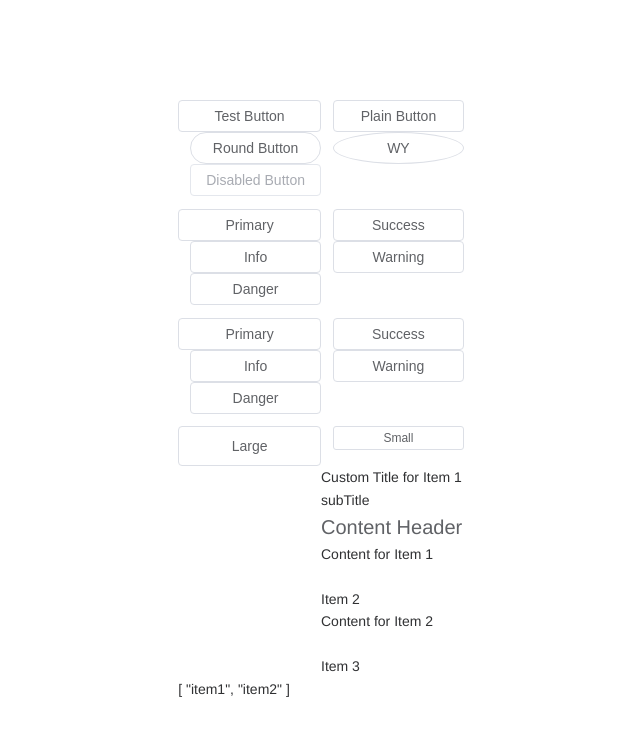
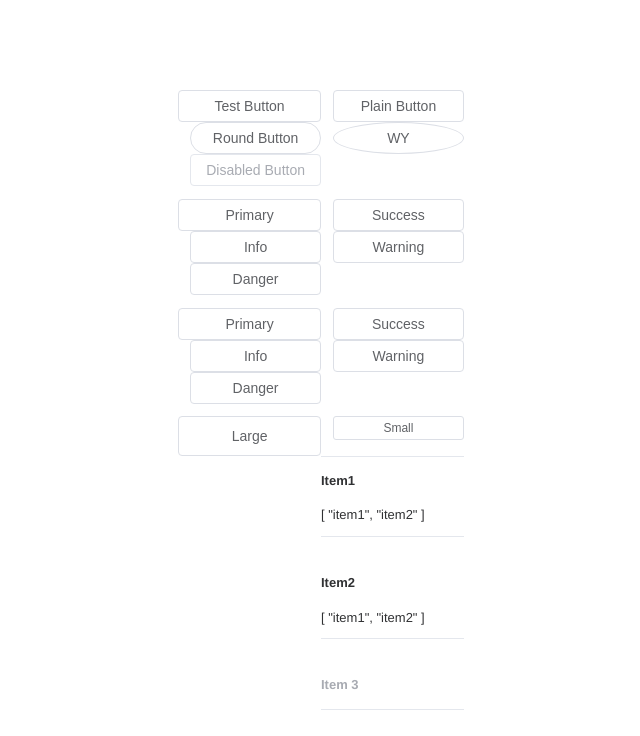
Before and after one commit to WeCcRy/component, a Vue app in the folder v-comp/: page / in a window 1280 px wide. Shown: the top 736 px of the page, without its empty margins (319-959 px from the left). Built offline with nearby package versions, Linux system fonts and the light colour scheme; the HTML template or start-up script is replaced by a standard one.

Commit message:
Collapse组件-v1

```diff
--- a/v-comp/package.json
+++ b/v-comp/package.json
@@ -13,6 +13,7 @@
     "format": "prettier --write src/"
   },
   "dependencies": {
+    "postcss-nested": "^7.0.2",
     "vue": "^3.5.13"
   },
   "devDependencies": {
--- a/v-comp/src/App.vue
+++ b/v-comp/src/App.vue
@@ -36,20 +36,15 @@ const openedVal = ref<NameType[]>(['item1', 'item2'])
   <Button size="large">Large</Button>
   <Button size="small">Small</Button><br /><br />
 
-  <Collapse v-model=openedVal accordion>
-    <Item title="Item 1" name="item1">
+  <Collapse v-model=openedVal>
+    <Item title="Item1" name="item1">
       <!-- 具名插槽-item -->
-      <template #title>
-        <div>Custom Title for Item 1</div>
-        <div>subTitle</div>
-      </template>
-      <h1>Content Header</h1>
-      <div>Content for Item 1</div>
+      <div>  {{openedVal}}</div>
     </Item>
     <br />
 
-    <Item title="Item 2" name="item2">
-      <div>Content for Item 2</div>
+    <Item title="Item2" name="item2">
+      <div>  {{openedVal}}</div>
     </Item>
     <br />
 
@@ -57,8 +52,6 @@ const openedVal = ref<NameType[]>(['item1', 'item2'])
       <div>Content for Item 3</div>
     </Item>
   </Collapse>
-
-  {{openedVal}}
 </template>
 
 <style scoped></style>
--- a/v-comp/src/components/Collapse/CollapseItem/CollapseItem.vue
+++ b/v-comp/src/components/Collapse/CollapseItem/CollapseItem.vue
@@ -1,22 +1,25 @@
 <template>
-    <div
-    class = 'wy-collapse-item'
-    :class="{
-        'is-disabled':disabled
+    <div class='wy-collapse-item'>
+        <div class=wy-collapse-item__header :id="`item_header-${name}`" @click=handleClick(String(name)) :class="{
+        'is-disabled': disabled,
+        'is-active': isActive,
     }">
-        <div class = wy-collapse-item__header :id="`item_header-${name}`" @click = handleClick(String(name))>
-            <slot name = 'title'>{{title}}</slot>
+            <slot name='title'>{{ title }}</slot>
+        </div>
+        <Transition name="slide" v-on="transitionEvents">
+            <div class="vk-collapse-item__wrapper" v-show="isActive">
+                <div class='wy-collapse-item__content' :id="`item_content-${name}`">
+                    <slot></slot>
+                </div>
             </div>
-            <div class ='wy-collapse-item_content' :id="`item_content-${name}`" v-show = isActive>
-                <slot></slot>
-            </div>
-</div>
+        </Transition>
+    </div>
 </template>
 
 <script setup lang="ts">
-import type { CollapseItemProps,CollapseContext } from '../types';
-import {CollapseContextKey} from '../types';
-import {computed, inject} from 'vue';
+import type { CollapseItemProps, CollapseContext } from '../types';
+import { CollapseContextKey } from '../types';
+import { computed, inject } from 'vue';
 defineOptions({
     name: 'WyCollapseItem',
     inheritAttrs: false,
@@ -29,8 +32,32 @@ const isActive = computed(() => {
     return CollapseContext?.activeNames.value.includes(props.name)
 });
 
-const handleClick = (name:string) => {
+const handleClick = (name: string) => {
     if (props.disabled) return; // 如果当前项被禁用，则不执行点击事件
     CollapseContext?.handleClick(name); // 调用父组件的点击事件处理函数
 };
+
+const transitionEvents: Record<string, (el: HTMLElement) => void> = {
+    beforeEnter(el) {
+        el.style.height = '0px';
+        el.style.overflow = 'hidden'
+    },
+    enter(el) {
+        el.style.height = `${el.scrollHeight}px`;
+    },
+    afterEnter(el) {
+        el.style.height = '';
+    },
+    beforeLeave(el) {
+        el.style.height = `${el.scrollHeight}px`;
+    },
+    leave(el) {
+        el.style.height = '0px';
+        el.style.overflow = 'hidden'
+
+    },
+    afterLeave(el) {
+        el.style.height = '';
+    },
+};
 </script>
--- /dev/null
+++ b/v-comp/src/components/Collapse/style.css
@@ -0,0 +1,56 @@
+.wy-collapse {
+  --wy-collapse-border-color: var(--wy-border-color-light);
+  --wy-collapse-header-height: 48px;
+  --wy-collapse-header-bg-color: var(--wy-fill-color-blank);
+  --wy-collapse-header-text-color: var(--wy-text-color-primary);
+  --wy-collapse-header-font-size: 13px;
+  --wy-collapse-content-bg-color: var(--wy-fill-color-blank);
+  --wy-collapse-content-font-size: 13px;
+  --wy-collapse-content-text-color: var(--wy-text-color-primary);
+  --wy-collapse-disabled-text-color: var(--wy-disabled-text-color);
+  --wy-collapse-disabled-border-color: var(--wy-border-color-lighter);
+  border-top: 1px solid var(--wy-collapse-border-color);
+  /* border-bottom: 1px solid var(--wy-collapse-border-color); */
+}
+.wy-collapse-item__header{
+  display: flex;
+  align-items: center;
+  /* justify-content: space-between; */
+  height: var(--wy-collapse-header-height);
+  line-height: var(--wy-collapse-header-height);
+  background-color: var(--wy-collapse-header-bg-color);
+  color: var(--wy-collapse-header-text-color);
+  cursor: pointer;
+  font-size: var(--wy-collapse-header-font-size);
+  font-weight: bolder;
+  transition: border-bottom-color var(--wy-transition-duration);
+  outline: none;
+  border-bottom: 1px solid var(--wy-collapse-border-color);
+  &.is-disabled {
+    color: var(--wy-collapse-disabled-text-color);
+    cursor: not-allowed;
+    background-image: none;
+  }
+  &.is-active {
+    border-bottom-color: transparent;
+    .header-angle {
+      transform: rotate(90deg);
+    }
+  }
+  .header-angle {
+    transition: transform var(--wy-transition-duration);
+  }
+}
+.wy-collapse-item__content {
+  will-change: height;
+  background-color: var(--wy-collapse-content-bg-color);
+  overflow: hidden;
+  box-sizing: border-box;
+  font-size: var(--wy-collapse-content-font-size);
+  color: var(--wy-collapse-content-text-color);
+  border-bottom: 1px solid var(--wy-collapse-border-color);
+  padding-bottom: 10px;
+}
+.slide-enter-active, .slide-leave-active {
+  transition: height var(--wy-transition-duration);
+}
--- a/v-comp/src/components/Collapse/types.ts
+++ b/v-comp/src/components/Collapse/types.ts
@@ -1,4 +1,4 @@
-import type { Ref,InjectionKey } from 'vue'
+import type { Ref, InjectionKey } from 'vue'
 
 export type NameType = string | number
 
@@ -6,6 +6,7 @@ export interface CollapseItemProps {
   name: NameType
   title?: string
   disabled?: boolean
+  isActive?: boolean
 }
 
 export interface CollapseContext {
@@ -27,4 +28,4 @@ export interface CollapseEmits {
 
 // 'CollapseContextKey'为对Symbol的类型注解
 // 向外暴露常量CollapseContextKey，其类型为InjectionKey<CollapseContext>，即用于Provide/Inject的键，对应的值必须为CollapseContext
-export const CollapseContextKey : InjectionKey<CollapseContext> = Symbol('CollapseContextKey')
+export const CollapseContextKey: InjectionKey<CollapseContext> = Symbol('CollapseContextKey')
--- a/v-comp/src/styles/index.css
+++ b/v-comp/src/styles/index.css
@@ -1,3 +1,4 @@
 @import './vars.css';
 @import './reset.css';
 @import '../components/Button/style.css';
+@import '../components/Collapse/style.css';
```
Also changed, not shown: 1 other file (tests, documents, lock files or other folders). Lines whose indentation alone changed are shown as unchanged.
